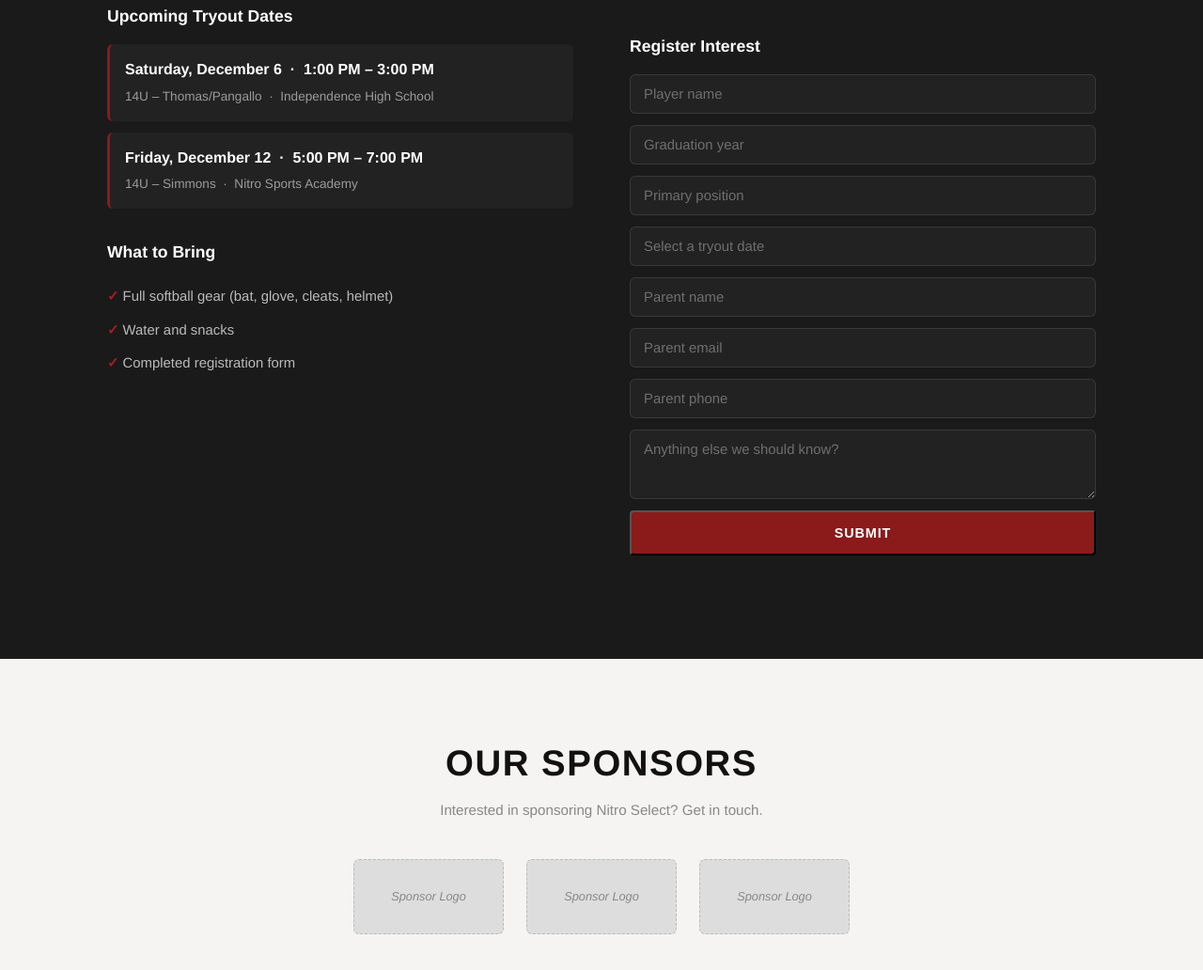
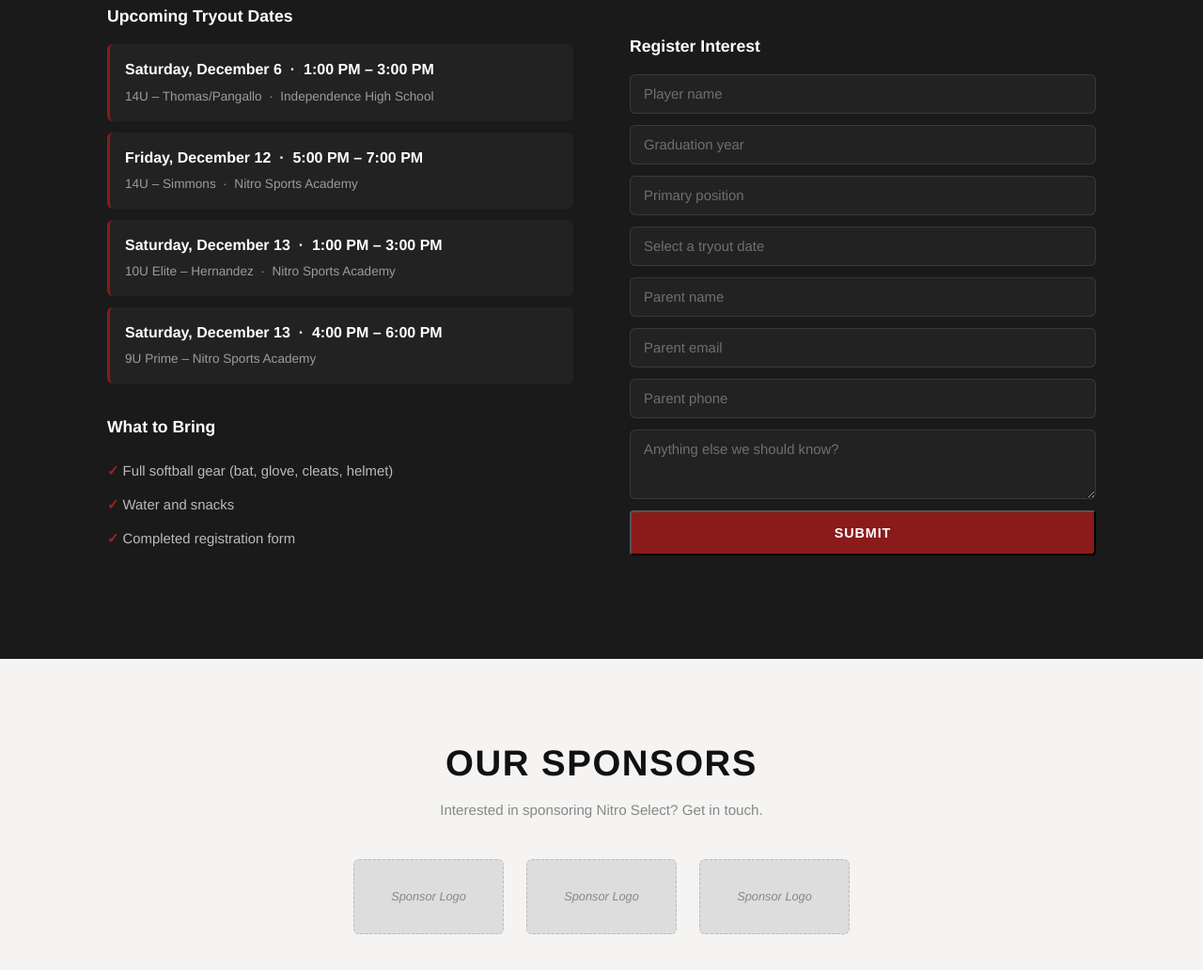
Before and after one commit to nvastano/Nitro_Select_Softball, a plain HTML site: page index.html in a window 1280 px wide. Shown: the part 2873-3905 px from the top of the page at 94% size. Drawn offline with Linux system fonts and the light colour scheme.

Commit message:
Add Dec 13 tryouts for 10U Elite Hernandez and 9U Prime
Co-Authored-By: Claude Sonnet 4.6 <noreply@anthropic.com>
Claude-Session: https://claude.ai/code/session_01HgHcqxUCw58gdCRCoE766C

```diff
--- a/index.html
+++ b/index.html
@@ -196,6 +196,14 @@
               <span class="tryout-date">Friday, December 12 &nbsp;·&nbsp; 5:00 PM – 7:00 PM</span>
               <span class="tryout-detail">14U – Simmons &nbsp;·&nbsp; Nitro Sports Academy</span>
             </li>
+            <li>
+              <span class="tryout-date">Saturday, December 13 &nbsp;·&nbsp; 1:00 PM – 3:00 PM</span>
+              <span class="tryout-detail">10U Elite – Hernandez &nbsp;·&nbsp; Nitro Sports Academy</span>
+            </li>
+            <li>
+              <span class="tryout-date">Saturday, December 13 &nbsp;·&nbsp; 4:00 PM – 6:00 PM</span>
+              <span class="tryout-detail">9U Prime – Nitro Sports Academy</span>
+            </li>
           </ul>
           <h3>What to Bring</h3>
           <ul class="bring-list">
@@ -214,6 +222,8 @@
               <option value="" disabled selected>Select a tryout date</option>
               <option value="Dec 6 – 14U Thomas/Pangallo – Independence High School (1–3 PM)">Dec 6 – 14U Thomas/Pangallo – Independence High School (1–3 PM)</option>
               <option value="Dec 12 – 14U Simmons – Nitro Sports Academy (5–7 PM)">Dec 12 – 14U Simmons – Nitro Sports Academy (5–7 PM)</option>
+              <option value="Dec 13 – 10U Elite Hernandez – Nitro Sports Academy (1–3 PM)">Dec 13 – 10U Elite Hernandez – Nitro Sports Academy (1–3 PM)</option>
+              <option value="Dec 13 – 9U Prime – Nitro Sports Academy (4–6 PM)">Dec 13 – 9U Prime – Nitro Sports Academy (4–6 PM)</option>
             </select>
             <input type="text" name="parentname" placeholder="Parent name" required />
             <input type="email" name="email" placeholder="Parent email" required />
```
